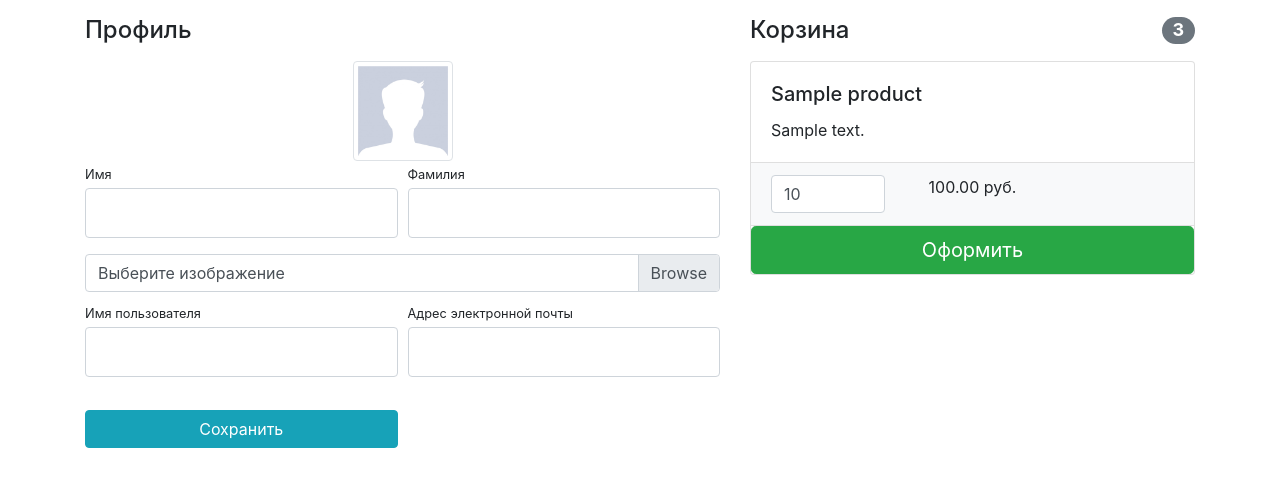
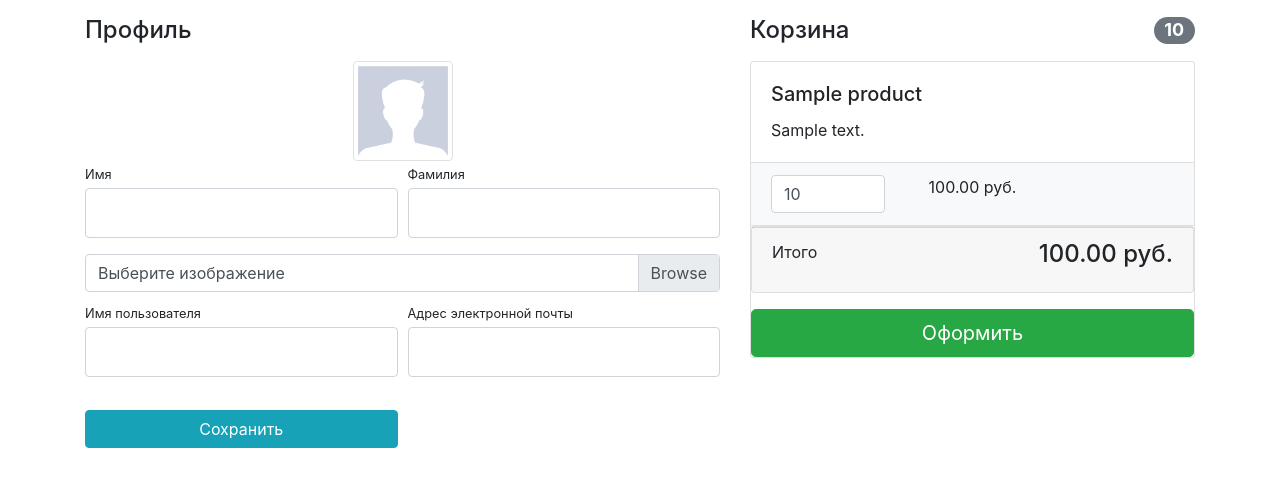
Before and after one commit to navsex/geekshop, a Django app: template authapp/templates/authapp/profile.html in a window 1280 px wide. Shown: the part 56-543 px from the top of the page. Run offline with Django 3.2, Linux system fonts and the light colour scheme; tables that the repository leaves empty hold one stand-in row (values such as "Sample post"); the template is opened without the code that fills it: values that come from a table or form of the project are taken from there, most other values are stand-ins (such as "Sample title", 1, 10 or a date in 2020); parts of the project's set-up code (start-up, migrations or seed data) failed here and were passed over; some libraries are stand-ins or nearby versions.

Commit message:
lesson6 add total amount

```diff
--- a/authapp/views.py
+++ b/authapp/views.py
@@ -50,13 +50,12 @@ def profile(request):
     if request.method == 'POST':
         form = UserProfileForm(data=request.POST, files=request.FILES, instance=request.user)
         if form.is_valid():
-            form.save()
             return HttpResponseRedirect(reverse('auth:profile'))
     else:
         form = UserProfileForm(instance=request.user)
     context = {
         'form': form,
-        'baskets': Basket.objects.all(),
+        'baskets': Basket.objects.filter(user=request.user),
         'title': 'GeekShop - Профиль',
     }
     return render(request, 'authapp/profile.html', context)
--- a/basketapp/models.py
+++ b/basketapp/models.py
@@ -14,3 +14,11 @@ class Basket(models.Model):
 
     def sum(self):
         return self.quantity * self.product.price
+
+    def total_quantity(self):
+        baskets = Basket.objects.filter(user=self.user)
+        return sum(basket.quantity for basket in baskets)
+
+    def total_sum(self):
+        baskets = Basket.objects.filter(user=self.user)
+        return sum(basket.sum() for basket in baskets)
--- a/basketapp/templates/basketapp/basket.html
+++ b/basketapp/templates/basketapp/basket.html
@@ -1,7 +1,7 @@
 
 {% if baskets %}
     <h4 class="mt-3 mb-3 d-flex justify-content-between align-items-center mb-3">
-        Корзина <span class="badge badge-secondary badge-pill">3</span>
+        Корзина <span class="badge badge-secondary badge-pill">{{ baskets.0.total_quantity }}</span>
     </h4>
     <div class="card mb-3">
         {% for basket in baskets %}
@@ -26,7 +26,12 @@
                 </li>
             </ul>
         {% endfor %}
-
+        <div class="card mb-3">
+            <div class="card-footer">
+                <p class="float-left">Итого</p>
+                <h4 class="float-right">{{ baskets.0.total_sum }} руб.</h4>
+            </div>
+        </div>
         <button type="button" class="btn btn-success btn-lg float-right">Оформить</button>
     </div>
 
@@ -35,10 +40,3 @@
                 Корзина пуста
             </h4>
         {% endif %}
-
-        {#<div class="card mb-3">#}
-        {#    <div class="card-footer">#}
-        {#        <p class="float-left">Итого</p>#}
-        {#        <h4 class="float-right">2 390 руб.</h4>#}
-        {#    </div>#}
-        {#</div>#}
```
